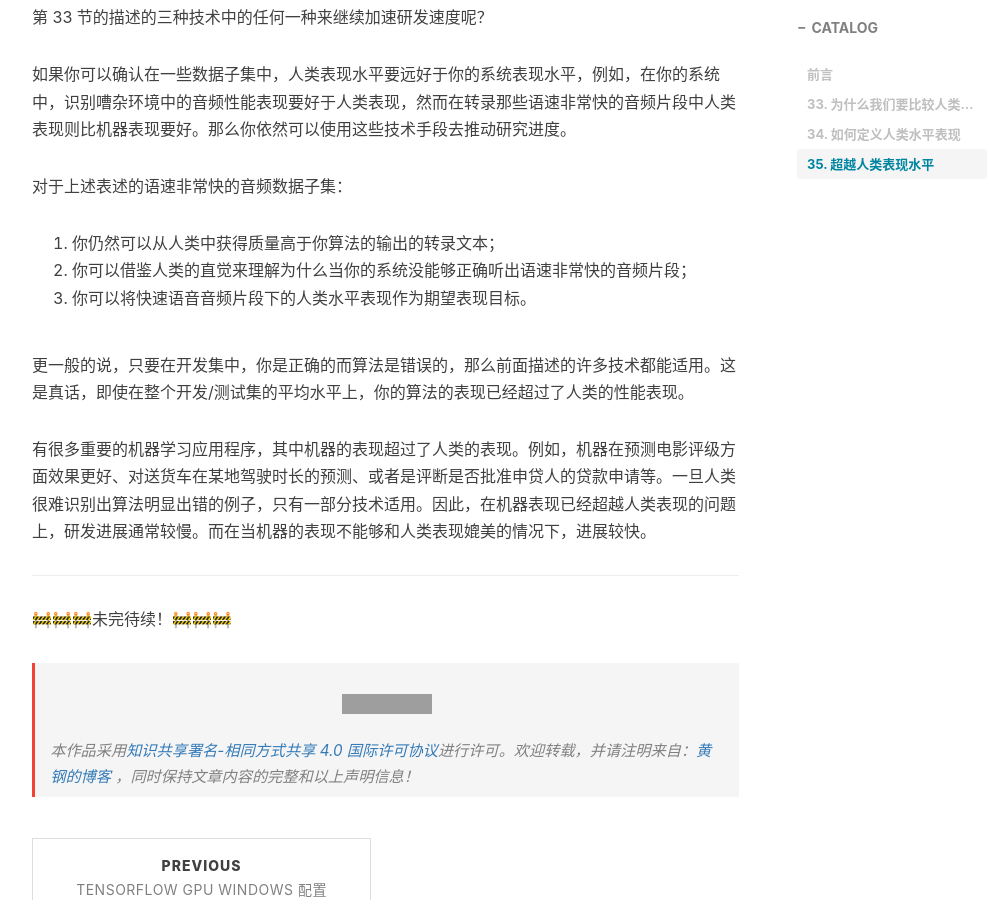
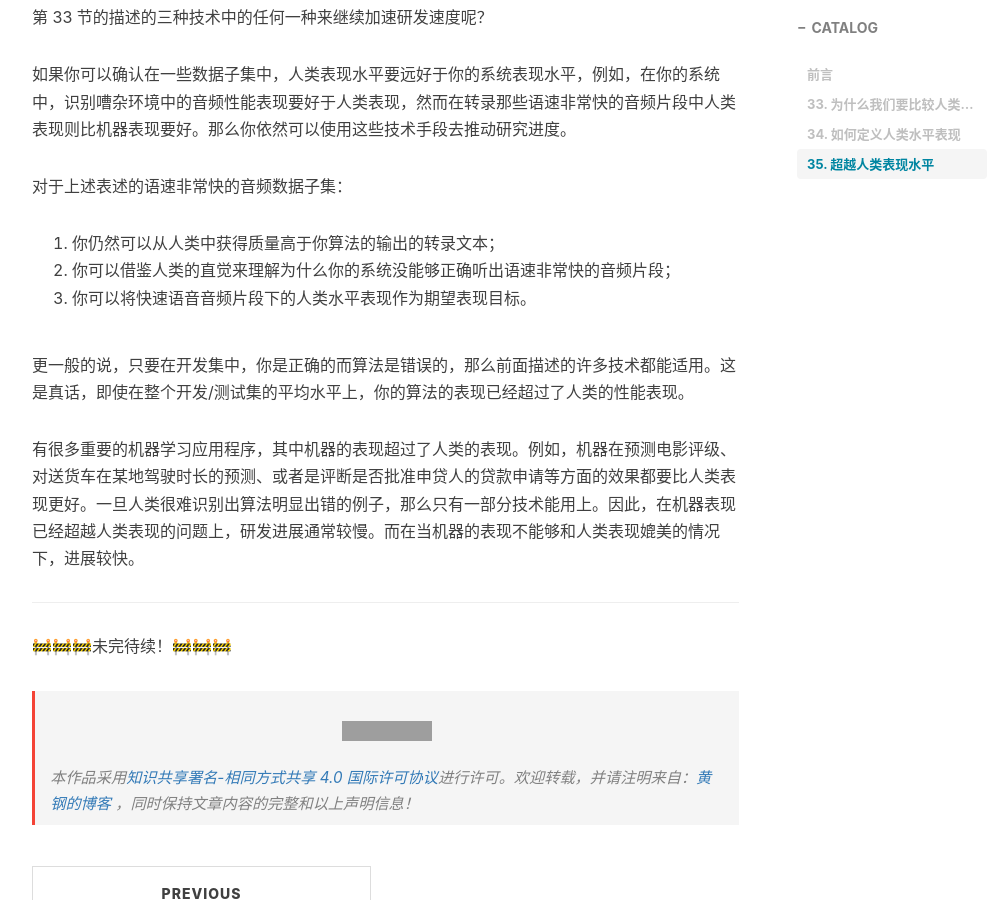
Before and after one commit to AlbertHG/alberthg.github.io, a Jekyll site: the page built from _posts/2018-05-30-machine-learning-yearning-c6.md, in a window 1280 px wide and 900 px high, scrolled down 2873 px. Shown: the whole window, without its empty margins (233-1236 px from the left). Built offline with Jekyll 4.4.1, drawn with Linux system fonts in a browser that asks for light colours; nearby versions of some CDN libraries; comment, search, counter and statistics services are not loaded; some of the changed text lies outside the part shown; grey boxes are pictures that could not be loaded.

Commit message:
add mlyearning c6

```diff
--- a/_posts/2018-05-30-machine-learning-yearning-c6.md
+++ b/_posts/2018-05-30-machine-learning-yearning-c6.md
@@ -63,12 +63,12 @@ tags:
 对于上述表述的语速非常快的音频数据子集：
 
 1. 你仍然可以从人类中获得质量高于你算法的输出的转录文本；
-2. 你可以借鉴人类的直觉来理解为什么当你的系统没能够正确听出语速非常快的音频片段；
+2. 你可以借鉴人类的直觉来理解为什么你的系统没能够正确听出语速非常快的音频片段；
 3. 你可以将快速语音音频片段下的人类水平表现作为期望表现目标。
 
 更一般的说，只要在开发集中，你是正确的而算法是错误的，那么前面描述的许多技术都能适用。这是真话，即使在整个开发/测试集的平均水平上，你的算法的表现已经超过了人类的性能表现。
 
-有很多重要的机器学习应用程序，其中机器的表现超过了人类的表现。例如，机器在预测电影评级方面效果更好、对送货车在某地驾驶时长的预测、或者是评断是否批准申贷人的贷款申请等。一旦人类很难识别出算法明显出错的例子，只有一部分技术适用。因此，在机器表现已经超越人类表现的问题上，研发进展通常较慢。而在当机器的表现不能够和人类表现媲美的情况下，进展较快。
+有很多重要的机器学习应用程序，其中机器的表现超过了人类的表现。例如，机器在预测电影评级、对送货车在某地驾驶时长的预测、或者是评断是否批准申贷人的贷款申请等方面的效果都要比人类表现更好。一旦人类很难识别出算法明显出错的例子，那么只有一部分技术能用上。因此，在机器表现已经超越人类表现的问题上，研发进展通常较慢。而在当机器的表现不能够和人类表现媲美的情况下，进展较快。
 
 ------
 
```
Also changed, not shown: other parts of _posts/2018-05-30-machine-learning-yearning-c6.md (+1 -1 lines).
